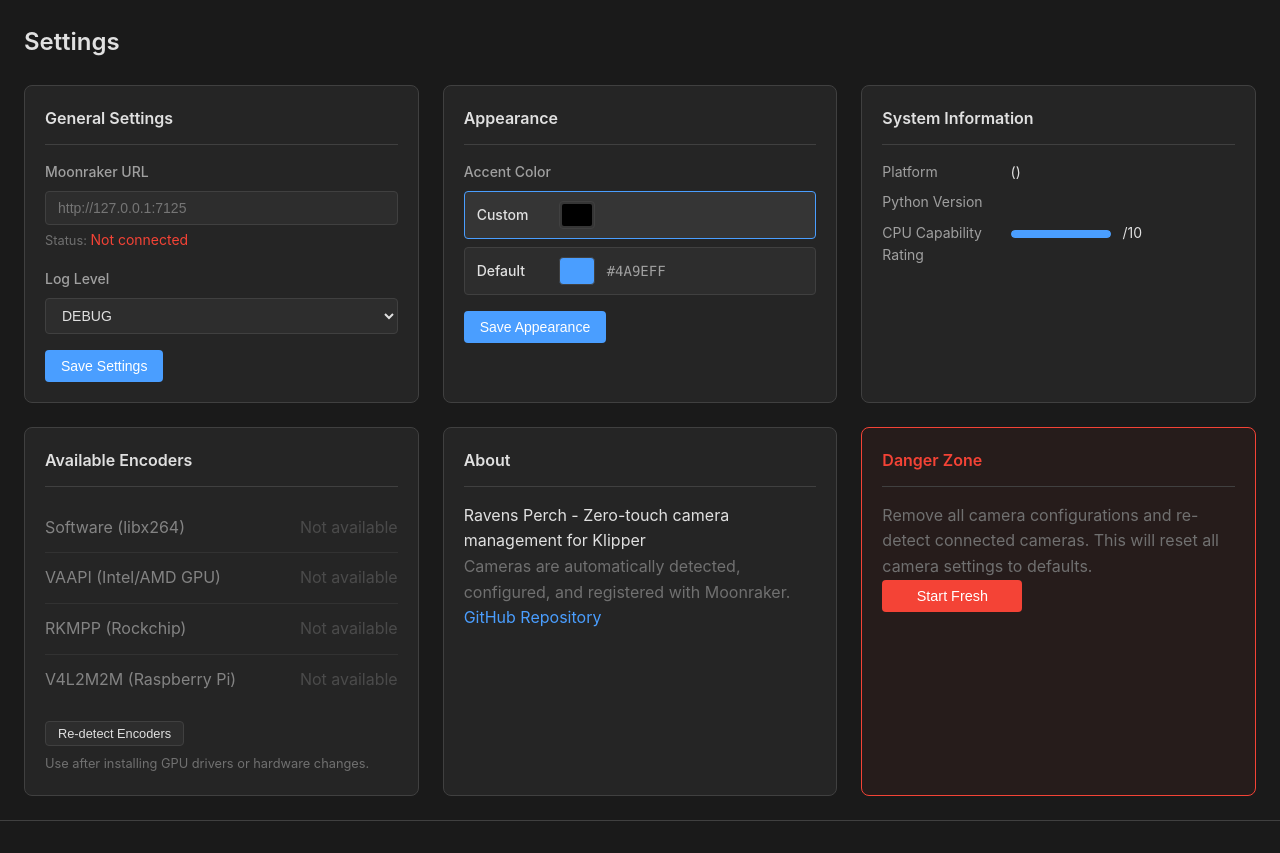
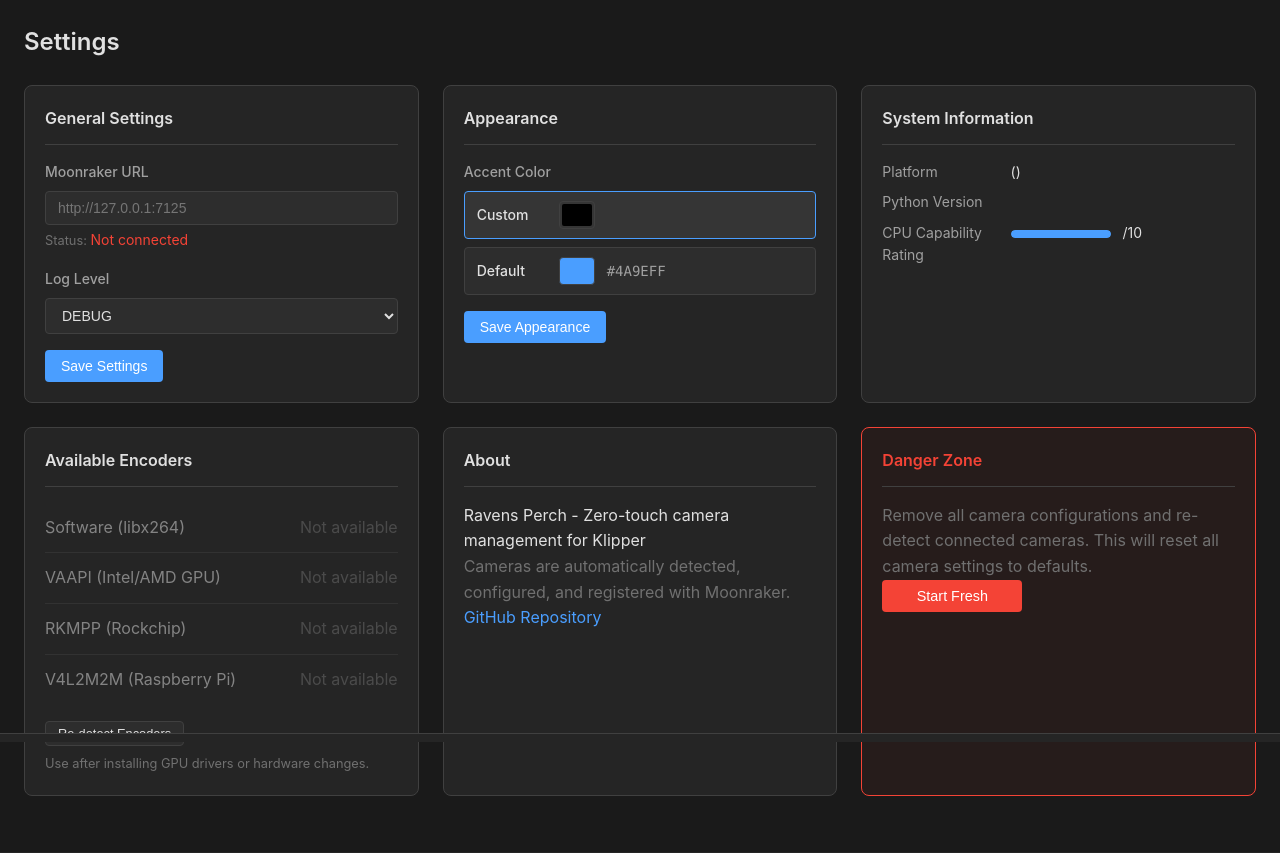
Before and after one commit to mrmees/ravens-perch, a Flask app: template daemon/web_ui/templates/settings.html in a window 1280 px wide. Shown: the part 58-911 px from the top of the page. After the commit the page ends 854 px from the top, so only its background shows below. Run offline with Flask 2, Linux system fonts and the light colour scheme; the template is opened without the code that fills it, so the values that code supplies are empty; some libraries are stand-ins or nearby versions.

Commit message:
Make footer fixed and minimize padding
- Footer now fixed to bottom of viewport, always visible
- Reduced padding to 0.25rem vertical
- Reduced line-height for tighter poem display
- Added padding-bottom to container for footer clearance

Co-Authored-By: Claude Opus 4.5 <noreply@anthropic.com>

```diff
--- a/daemon/web_ui/static/css/style.css
+++ b/daemon/web_ui/static/css/style.css
@@ -264,6 +264,7 @@ a:hover {
     max-width: 1400px;
     margin: 0 auto;
     padding: 1.5rem;
+    padding-bottom: 3.5rem; /* Space for fixed footer */
     width: 100%;
 }
 
@@ -997,11 +998,17 @@ details.settings-card > *:not(summary) {
 
 /* Footer */
 .footer {
-    padding: 1rem 1.5rem;
+    position: fixed;
+    bottom: 0;
+    left: 0;
+    right: 0;
+    padding: 0.25rem 1rem;
     text-align: center;
     color: var(--text-muted);
     font-size: 0.875rem;
+    background-color: var(--bg-secondary);
     border-top: 1px solid var(--border-color);
+    z-index: 50;
 }
 
 .footer-inner {
@@ -1011,7 +1018,7 @@ details.settings-card > *:not(summary) {
 
 .raven-quote {
     font-style: italic;
-    line-height: 1.5;
+    line-height: 1.3;
 }
 
 .raven-line {
```
